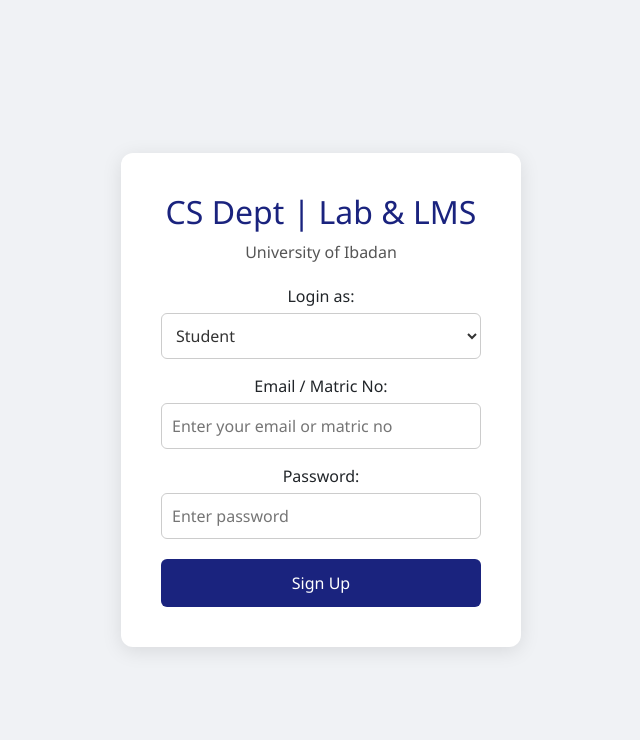
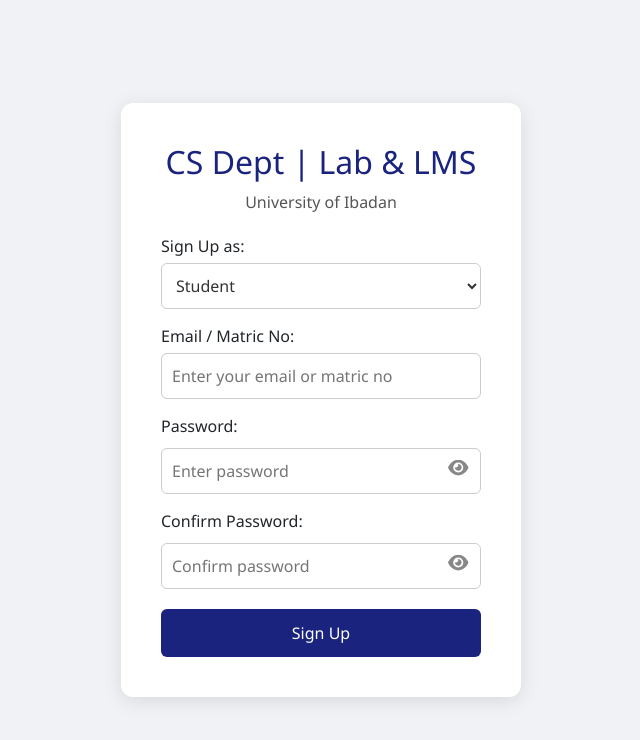
Before and after one commit to Ajabs9/academic-management-project, a React (Vite) app: page /signup in a window 1280 px wide. Shown: the top 740 px of the page, without its empty margins (319-959 px from the left). Built offline with nearby package versions, Linux system fonts and the light colour scheme.

Commit message:
add user authentication

```diff
--- a/package.json
+++ b/package.json
@@ -16,6 +16,7 @@
     "@fortawesome/free-solid-svg-icons": "^7.0.0",
     "@fortawesome/react-fontawesome": "^0.2.3",
     "bootstrap": "^5.3.7",
+    "firebase": "^12.1.0",
     "react": "^19.1.1",
     "react-dom": "^19.1.1",
     "react-router-dom": "^7.8.0"
--- /dev/null
+++ b/src/firebase.js
@@ -0,0 +1,20 @@
+import { initializeApp } from "firebase/app";
+import { getAnalytics } from "firebase/analytics";
+import { getAuth } from "firebase/auth";
+
+const firebaseConfig = {
+  apiKey: "AIzaSyAePpf5f_LQfxCSXq8JrEWZJLqbyemHPsc",
+  authDomain: "academic-management-22f9b.firebaseapp.com",
+  projectId: "academic-management-22f9b",
+  storageBucket: "academic-management-22f9b.firebasestorage.app",
+  messagingSenderId: "287972403971",
+  appId: "1:287972403971:web:ab52b53b8bd9954614d736",
+  measurementId: "G-GGZJ22YQRG"
+};
+
+// Initialize Firebase
+const app = initializeApp(firebaseConfig);
+const analytics = getAnalytics(app);
+
+// Initialize Firebase Auth
+export const auth = getAuth(app);
--- a/src/pages/Login.jsx
+++ b/src/pages/Login.jsx
@@ -1,18 +1,46 @@
 import React, { useState } from "react";
 import { useNavigate } from "react-router-dom";
+import { signInWithEmailAndPassword } from "firebase/auth";
+import { auth } from "../firebase";
+import { FontAwesomeIcon } from "@fortawesome/react-fontawesome";
+import { faEye, faEyeSlash } from "@fortawesome/free-solid-svg-icons";
 
 const Login = () => {
   const [role, setRole] = useState("student");
   const [email, setEmail] = useState("");
   const [password, setPassword] = useState("");
+  const [error, setError] = useState("");
+  const [showPassword, setShowPassword] = useState(false);
 
   const navigate = useNavigate();
 
-  const handleSubmit = (e) => {
+  const handleSubmit = async (e) => {
     e.preventDefault();
+    setError("");
+    // Simple email validation (checks for @ and .)
+    const emailRegex = /^[^\s@]+@[^\s@]+\.[^\s@]+$/;
+    if (!emailRegex.test(email)) {
+      setError("Please enter a valid email address.");
+      return;
+    }
+    try {
+      await signInWithEmailAndPassword(auth, email, password);
+      alert("Login successful!");
+      if (role === "admin") {
+        navigate("/admin-dashboard");
+      } else if (role === "lecturer") {
+        navigate("/lecturer-dashboard");
+      } else if (role === "lab-supervisor") {
+        navigate("/lab-supervisor-dashboard");
+      } else {
+        navigate("/student-dashboard");
+      }
+    } catch (err) {
+      setError(err.message);
+    }
     // Handle login logic here
     // Example: console.log({ role, email, password });
-    navigate("/admin-dashboard"); // Redirect to admin dashboard after signup
+    // navigate("/admin-dashboar;d") // Redirect to admin dashboard after signup
   };
 
   const inputCSS = {
@@ -22,7 +50,26 @@
     borderRadius: 6,
     border: "1px solid #ccc",
     backgroundColor: "#fff",
-    color: "#333",
+    color: "black",
+  };
+
+  const passwordInputWrapper = {
+    position: "relative",
+    width: "100%",
+    marginTop: 5,
+  };
+
+  const eyeIconStyle = {
+    position: "absolute",
+    right: 12,
+    top: "50%",
+    transform: "translateY(-50%)",
+    cursor: "pointer",
+    color: "#888",
+    fontSize: 18,
+    background: "none",
+    border: "none",
+    padding: 0,
   };
 
   return (
@@ -57,9 +104,9 @@
             University of Ibadan
           </p>
 
-          <label
+          {/* <label
             htmlFor="role"
-            style={{ display: "block", marginTop: 15, fontWeight: 500 }}
+            style={{ display: "block", marginTop: 15, fontWeight: 500, textAlign: "left" }}
           >
             Login as:
           </label>
@@ -81,11 +128,11 @@
             <option value="student">Student</option>
             <option value="lecturer">Lecturer</option>
             <option value="admin">Admin</option>
-          </select>
+          </select> */}
 
           <label
             htmlFor="email"
-            style={{ display: "block", marginTop: 15, fontWeight: 500 }}
+            style={{ display: "block", marginTop: 15, fontWeight: 500, textAlign: "left"  }}
           >
             Email / Matric No:
           </label>
@@ -101,12 +148,13 @@
 
           <label
             htmlFor="password"
-            style={{ display: "block", marginTop: 15, fontWeight: 500 }}
+            style={{ display: "block", marginTop: 15, fontWeight: 500, textAlign: "left"  }}
           >
             Password:
           </label>
+          <div style={passwordInputWrapper}>
             <input
-            type="password"
+              type={showPassword ? "text" : "password"}
               id="password"
               placeholder="Enter password"
               required
@@ -114,6 +162,17 @@
               onChange={(e) => setPassword(e.target.value)}
               style={inputCSS}
             />
+            <button
+              type="button"
+              style={eyeIconStyle}
+              onClick={() => setShowPassword((prev) => !prev)}
+              tabIndex={-1}
+            >
+              <FontAwesomeIcon icon={showPassword ? faEyeSlash : faEye} />
+            </button>
+          </div>
+
+          {error && <p style={{ color: "red", marginTop: "10px" }}>{error}</p>}
 
           <button
             type="submit"
--- a/src/pages/Signup.jsx
+++ b/src/pages/Signup.jsx
@@ -1,18 +1,46 @@
 import React, { useState } from "react";
 import { useNavigate } from "react-router-dom";
+import { createUserWithEmailAndPassword } from "firebase/auth";
+import { auth } from "../firebase";
+import { FontAwesomeIcon } from "@fortawesome/react-fontawesome";
+import { faEye, faEyeSlash } from "@fortawesome/free-solid-svg-icons";
 
 const Signup = () => {
   const [role, setRole] = useState("student");
   const [email, setEmail] = useState("");
   const [password, setPassword] = useState("");
+  const [error, setError] = useState("");
+  const [confirmPassword, setConfirmPassword] = useState("");
+  const [showPassword, setShowPassword] = useState(false);
+  const [showConfirmPassword, setShowConfirmPassword] = useState(false);
 
   const navigate = useNavigate();
 
-  const handleSubmit = (e) => {
+  const handleSubmit = async (e) => {
     e.preventDefault();
+    setError("");
+
+    // Simple email validation (checks for @ and .)
+    const emailRegex = /^[^\s@]+@[^\s@]+\.[^\s@]+$/;
+    if (!emailRegex.test(email)) {
+      setError("Please enter a valid email address.");
+      return;
+    }
+
+    if (password !== confirmPassword) {
+      setError("Passwords do not match");
+      return;
+    }
+
+    try {
+      await createUserWithEmailAndPassword(auth, email, password);
+      alert("Signup successful! You can now log in.");
+      navigate("/login"); // Redirect to login page after signup
+    } catch (err) {
+      setError(err.message);
+    }
     // Handle login logic here
     // Example: console.log({ role, email, password });
-    navigate("/admin-dashboard"); // Redirect to admin dashboard after signup
   };
 
   const inputCSS = {
@@ -22,7 +50,26 @@
     borderRadius: 6,
     border: "1px solid #ccc",
     backgroundColor: "#fff",
-    color: "#333",
+    color: "black",
+  };
+
+  const passwordInputWrapper = {
+    position: "relative",
+    width: "100%",
+    marginTop: 5,
+  };
+
+  const eyeIconStyle = {
+    position: "absolute",
+    right: 12,
+    top: "50%",
+    transform: "translateY(-50%)",
+    cursor: "pointer",
+    color: "#888",
+    fontSize: 18,
+    background: "none",
+    border: "none",
+    padding: 0,
   };
 
   return (
@@ -59,9 +106,14 @@
 
           <label
             htmlFor="role"
-            style={{ display: "block", marginTop: 15, fontWeight: 500 }}
+            style={{
+              display: "block",
+              marginTop: 15,
+              fontWeight: 500,
+              textAlign: "left",
+            }}
           >
-            Login as:
+            Sign Up as:
           </label>
           <select
             id="role"
@@ -85,7 +137,12 @@
 
           <label
             htmlFor="email"
-            style={{ display: "block", marginTop: 15, fontWeight: 500 }}
+            style={{
+              display: "block",
+              marginTop: 15,
+              fontWeight: 500,
+              textAlign: "left",
+            }}
           >
             Email / Matric No:
           </label>
@@ -101,12 +158,18 @@
 
           <label
             htmlFor="password"
-            style={{ display: "block", marginTop: 15, fontWeight: 500 }}
+            style={{
+              display: "block",
+              marginTop: 15,
+              fontWeight: 500,
+              textAlign: "left",
+            }}
           >
             Password:
           </label>
+          <div style={passwordInputWrapper}>
             <input
-            type="password"
+              type={showPassword ? "text" : "password"}
               id="password"
               placeholder="Enter password"
               required
@@ -114,6 +177,50 @@
               onChange={(e) => setPassword(e.target.value)}
               style={inputCSS}
             />
+            <button
+              type="button"
+              style={eyeIconStyle}
+              onClick={() => setShowPassword((prev) => !prev)}
+              tabIndex={-1}
+            >
+              <FontAwesomeIcon icon={showPassword ? faEyeSlash : faEye} />
+            </button>
+          </div>
+
+          <label
+            htmlFor="confirmPassword"
+            style={{
+              display: "block",
+              marginTop: 15,
+              fontWeight: 500,
+              textAlign: "left",
+            }}
+          >
+            Confirm Password:
+          </label>
+          <div style={passwordInputWrapper}>
+            <input
+              type={showConfirmPassword ? "text" : "password"}
+              id="confirmPassword"
+              placeholder="Confirm password"
+              required
+              value={confirmPassword}
+              onChange={(e) => setConfirmPassword(e.target.value)}
+              style={inputCSS}
+            />
+            <button
+              type="button"
+              style={eyeIconStyle}
+              onClick={() => setShowConfirmPassword((prev) => !prev)}
+              tabIndex={-1}
+            >
+              <FontAwesomeIcon
+                icon={showConfirmPassword ? faEyeSlash : faEye}
+              />
+            </button>
+          </div>
+
+          {error && <p style={{ color: "red", marginTop: "10px" }}>{error}</p>}
 
           <button
             type="submit"
```
Also changed, not shown: 2 other files (tests, documents, lock files or other folders). Lines whose indentation alone changed are shown as unchanged.
